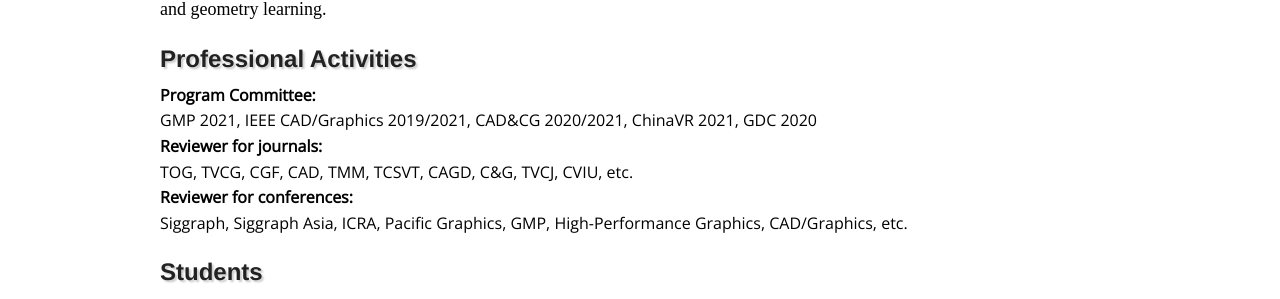
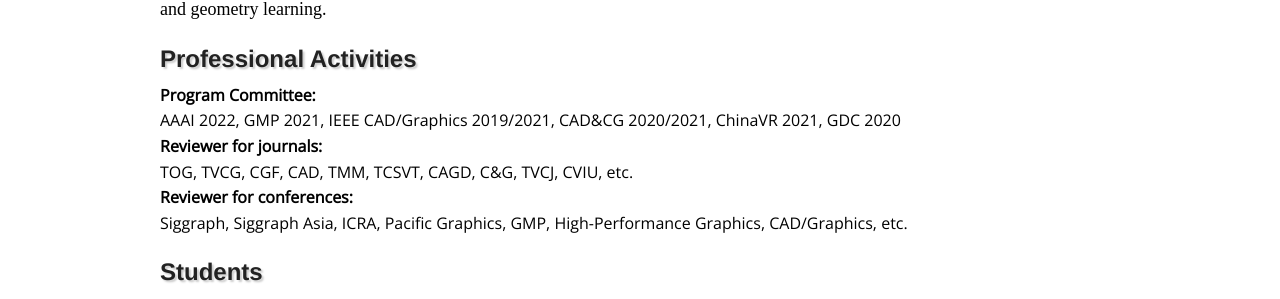
Before and after one commit to jianweiguo/jianweiguo.github.io, a Jekyll site: the page built from index.html, in a window 1280 px wide. Shown: the part 516-815 px from the top of the page. Built offline with Jekyll 4.4.1, drawn with Linux system fonts in a browser that asks for light colours.

```diff
--- a/index.html
+++ b/index.html
@@ -28,7 +28,7 @@ I received my bachelor degree from <a href="http://en.sdu.edu.cn/" target="_blan
 
 <!--Activities-->
 <h2>Professional Activities</h2>
-	<h4>Program Committee:</h4> GMP 2021, IEEE CAD/Graphics 2019/2021, CAD&CG 2020/2021, ChinaVR 2021, GDC 2020
+	<h4>Program Committee:</h4> AAAI 2022, GMP 2021, IEEE CAD/Graphics 2019/2021, CAD&CG 2020/2021, ChinaVR 2021, GDC 2020
     <h4>Reviewer for journals:</h4> TOG, TVCG, CGF, CAD, TMM, TCSVT, CAGD, C&G, TVCJ, CVIU, etc.
 	<h4>Reviewer for conferences:</h4> Siggraph, Siggraph Asia, ICRA, Pacific Graphics, GMP, High-Performance Graphics, CAD/Graphics, etc.
 
```
Also changed, not shown: publications/index.html (+18 -0 lines), publications/2021_TOG_TreePartNet.png (added), 2 other files.
